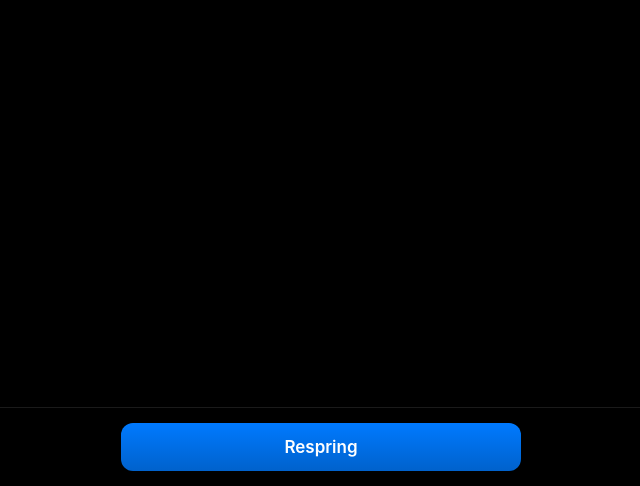
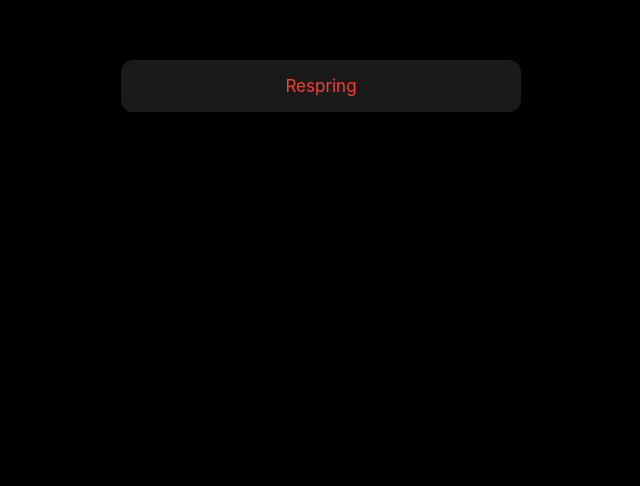
Before and after one commit to calcsupv/respring, a plain HTML site: page index.html in a window 1280 px wide. Shown: the part 314-800 px from the top of the page, without its empty margins (319-959 px from the left). Drawn offline with Linux system fonts and the light colour scheme.

Commit message:
Update index.html

```diff
--- a/index.html
+++ b/index.html
@@ -31,39 +31,38 @@
     }
     #respring-container {
         position: fixed;
-        bottom: 0;
-        left: 0;
+        top: 50%;
+        left: 50%;
+        transform: translate(-50%, -50%);
+        width: calc(100% - 40px);
+        max-width: 400px;
+        z-index: 10000;
+    }
+    #respring-cell {
         width: 100%;
-        padding: 15px;
-        box-sizing: border-box;
-        background: rgba(0,0,0,0.8);
+        background: rgba(255,255,255,0.1);
         backdrop-filter: blur(20px);
         -webkit-backdrop-filter: blur(20px);
-        z-index: 10000;
-        display: flex;
-        justify-content: center;
-        border-top: 1px solid rgba(255,255,255,0.1);
+        border-radius: 12px;
+        overflow: hidden;
+        box-shadow: 0 4px 20px rgba(0, 0, 0, 0.15);
     }
     #respring {
         width: 100%;
-        max-width: 400px;
-        padding: 14px;
+        padding: 16px;
         font-size: 17px;
         font-family: -apple-system, BlinkMacSystemFont, "Segoe UI", Roboto, Helvetica, Arial, sans-serif;
-        font-weight: 600;
-        color: white;
-        background: linear-gradient(to bottom, #007AFF, #0062CC);
+        font-weight: 400;
+        color: #FF3B30;
+        background: transparent;
         border: none;
-        border-radius: 12px;
+        text-align: center;
         cursor: pointer;
-        box-shadow: 0 4px 12px rgba(0, 0, 0, 0.2);
         transition: all 0.15s cubic-bezier(0.25, 0.1, 0.25, 1);
         -webkit-tap-highlight-color: transparent;
     }
     #respring:active {
-        background: linear-gradient(to bottom, #0062CC, #0052A3);
-        transform: scale(0.98);
-        opacity: 0.9;
+        background: rgba(255, 59, 48, 0.1);
     }
     #respring:focus {
         outline: none;
@@ -76,7 +75,9 @@
     <div id="overlay"></div>
 
     <div id="respring-container">
-        <button id="respring">Respring</button>
+        <div id="respring-cell">
+            <button id="respring">Respring</button>
+        </div>
     </div>
 
 <script>
```
